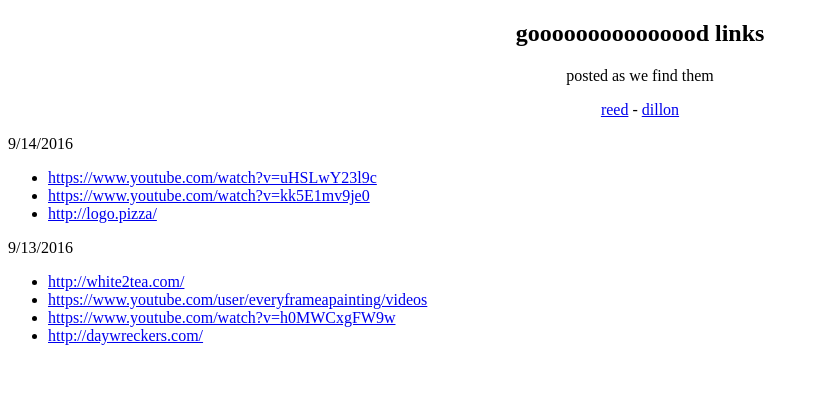
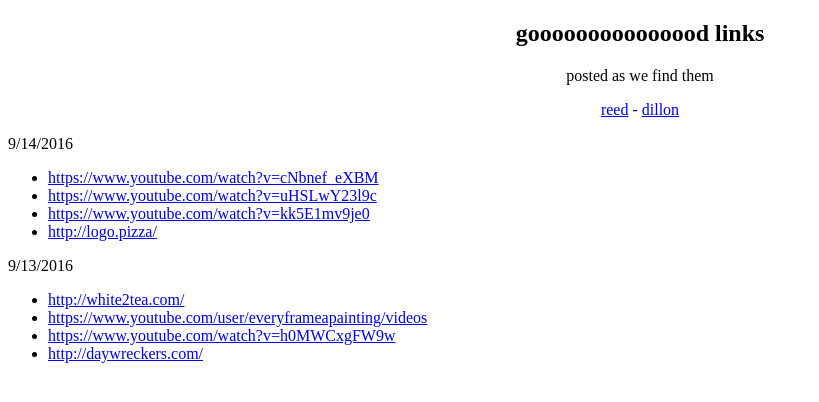
Before and after one commit to reedrosenbluth/goodlinks, a plain HTML site: page index.html in a window 1280 px wide. Shown: the whole page, without its empty margins (0-819 px from the left). Drawn offline with Linux system fonts and the light colour scheme.

Commit message:
Update index.html

```diff
--- a/index.html
+++ b/index.html
@@ -12,6 +12,7 @@
 
   <p>9/14/2016</p>
   <ul>
+    <li><a target="_blank" href="https://www.youtube.com/watch?v=cNbnef_eXBM">https://www.youtube.com/watch?v=cNbnef_eXBM</a></li>
     <li><a target="_blank" href="https://www.youtube.com/watch?v=uHSLwY23l9c">https://www.youtube.com/watch?v=uHSLwY23l9c</a></li>
     <li><a target="_blank" href="https://www.youtube.com/watch?v=kk5E1mv9je0">https://www.youtube.com/watch?v=kk5E1mv9je0</a></li>
     <li><a target="_blank" href="http://logo.pizza/">http://logo.pizza/</a></li>
```
